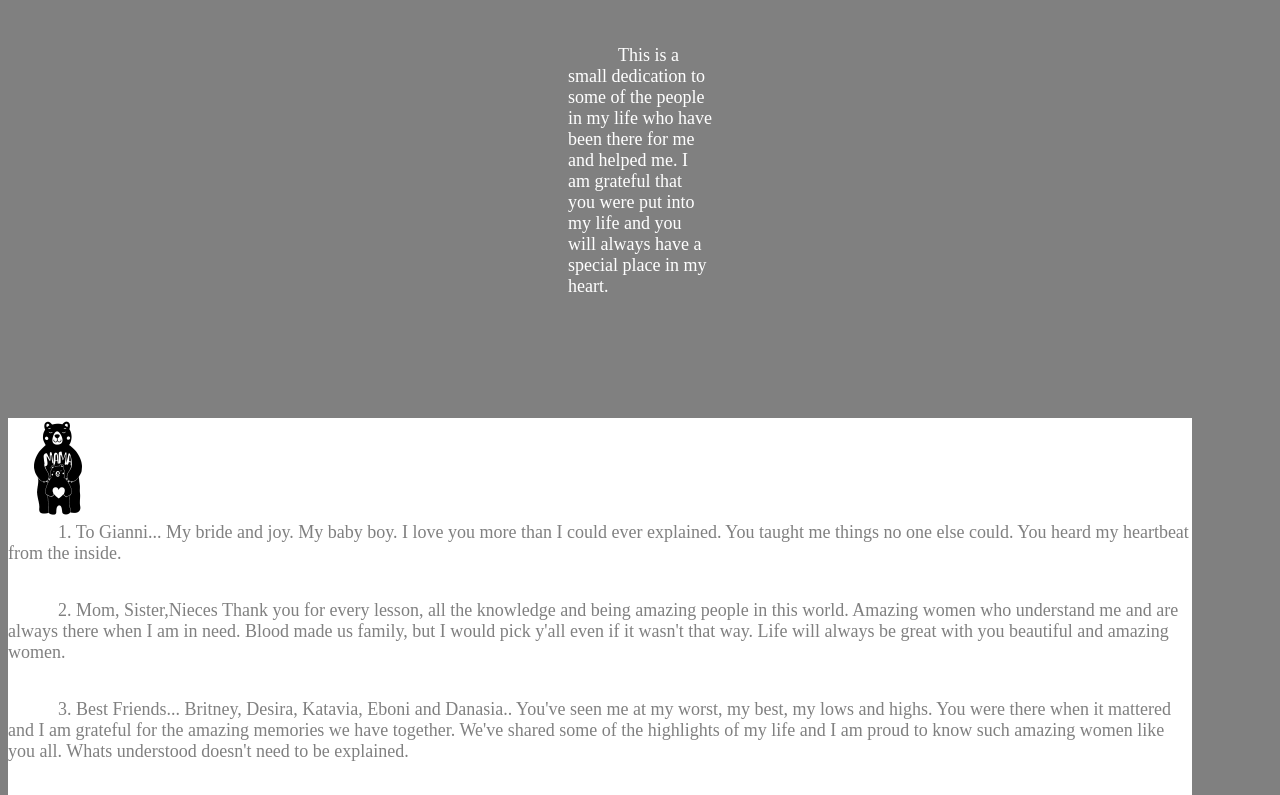
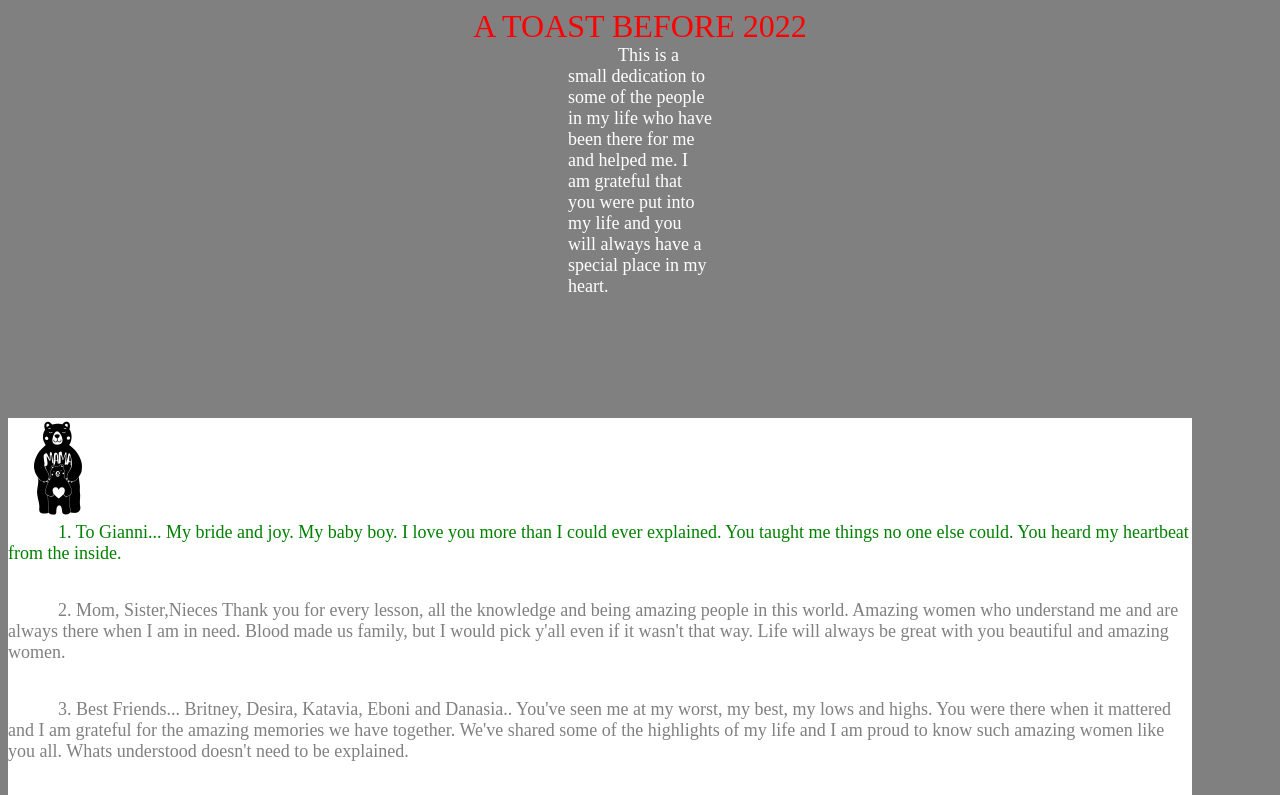
Before and after one commit to LC101-September-2021/assignment-4-html-me-something-gmay925, a website: page index.html in a window 1280 px wide. Shown: the top 795 px of the page. Drawn offline with Linux system fonts and the light colour scheme.

Commit message:
finished index

```diff
--- a/index.html
+++ b/index.html
@@ -7,10 +7,12 @@
       <link rel="preconnect" href="https://fonts.gstatic.com" crossorigin>
    </head>
 </title>
-    <header>
+
+    <header id="mainHeading">
       A TOAST BEFORE 2022
 
     </header>
+
 
                <body>
 
@@ -25,7 +27,7 @@
                </br>
                <div>
                <img src="/assignment-4-html-me-something-gmay925/images/V-20321-Endearing-Mama-and-Baby-Bear-Silhouette-Vector-Art.jpg" width="100">
-         <p> 1. To Gianni...
+         <p id="testP" class="funParagraph"> 1. To Gianni...
             My bride and joy. My baby boy. I love you more than I could ever explained. You taught me things no one
          else could. You heard my heartbeat from the inside. </p>
 
@@ -46,7 +48,7 @@ women like you all. Whats understood doesn't need to be explained.    </p>
 <br> </br>
 
 
-         <p>4.  Wayne State Fam...
+          <p>4.  Wayne State Fam...
          I met you all at a turn in my life and my life has been turning since. Thank You for coming along willingly and
          giving great advice. Taking me in aws your own family, I could never repay you all, but the family I found within
          you and your family, isnt something I can put into words. Thank You. </p>
```
